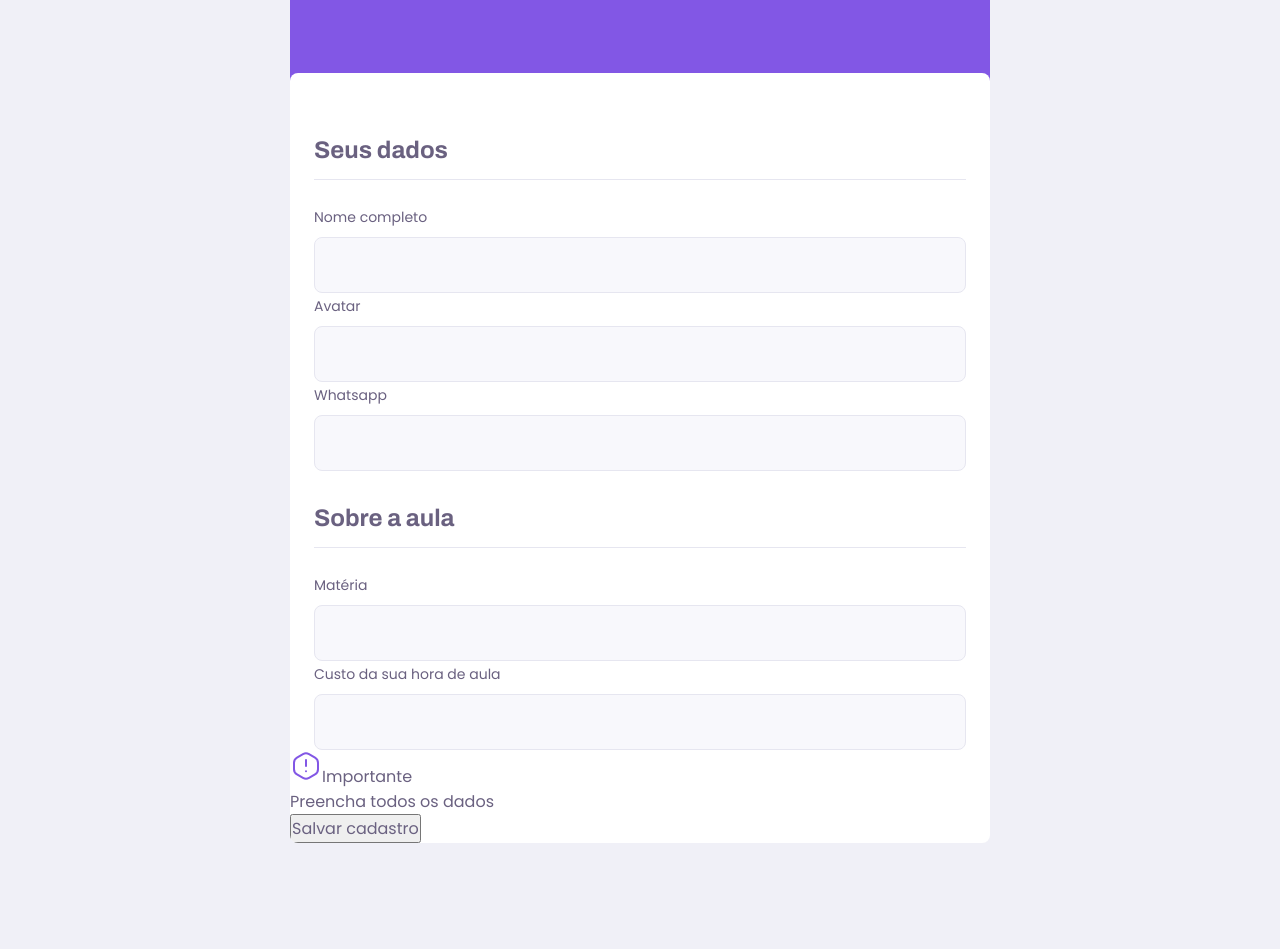
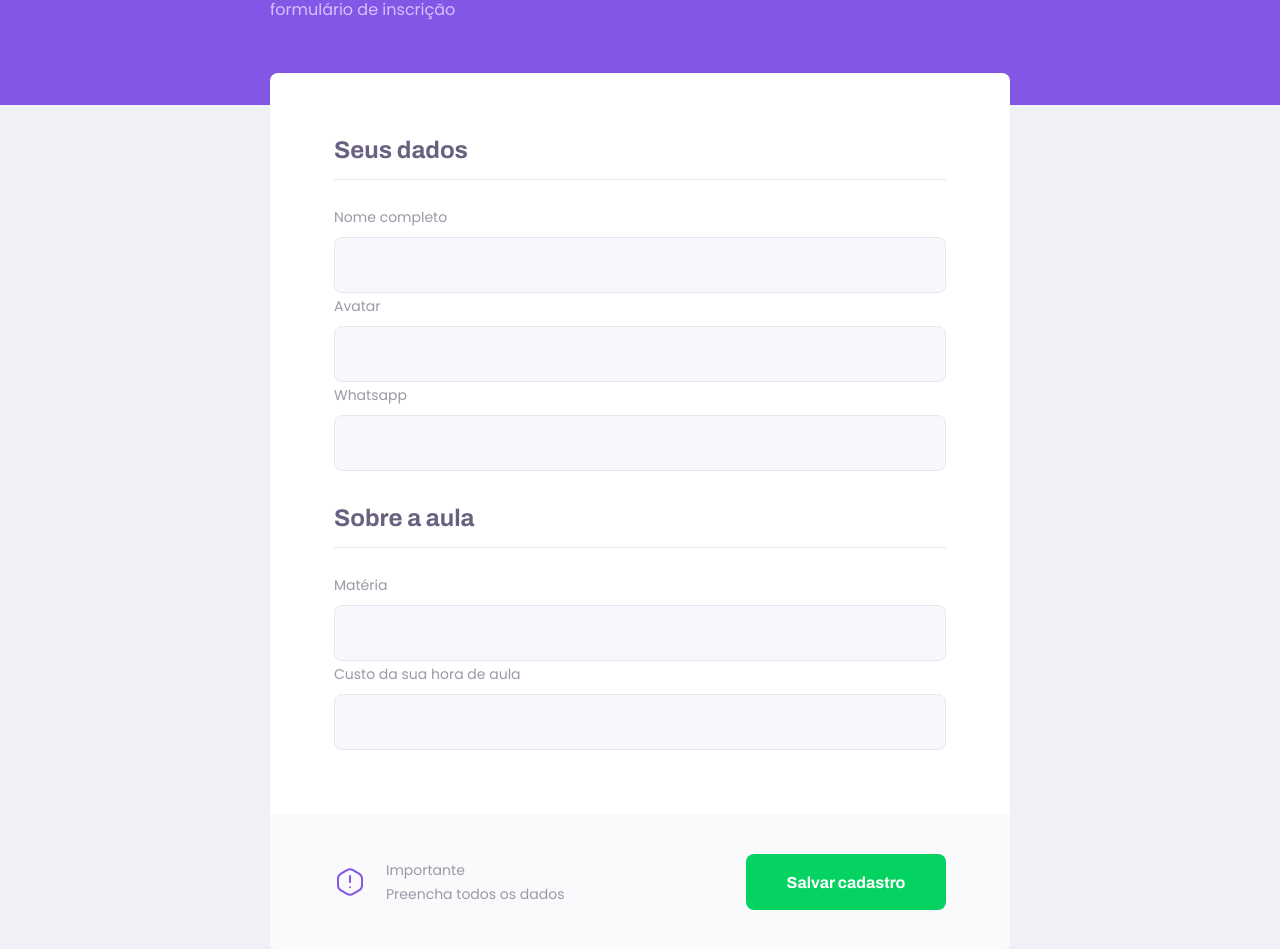
Before and after one commit to emanuel71jo/next-level-week-02-proffy, a React (Create React App) app in the folder web/: page /give-classes in a window 1280 px wide. Shown: the part 235-1184 px from the top of the page. Before the commit the page ends 1078 px from the top, so only its background shows below. Built offline with nearby package versions, Linux system fonts and the light colour scheme.

Commit message:
Css da pagina TeacherFOrm

```diff
--- a/web/src/pages/TeacherForm/styles.css
+++ b/web/src/pages/TeacherForm/styles.css
@@ -15,6 +15,10 @@
   margin: -3.2rem auto 3.2rem;
   padding-top: 6.4rem;
   overflow: hidden;
+}
+
+#page-teacher-form main label {
+  color: var(--color-text-complement);
 }
 
 #page-teacher-form main fieldset {
@@ -37,3 +41,74 @@
   padding-bottom: 1.6rem;
   border-bottom: 1px solid var(--color-line-in-white);
 }
+
+#page-teacher-form main footer {
+  padding: 4rem 2.4rem;
+  background: var(--color-box-footer);
+  border-top: 1px solid var(--color-in-line-white);
+  margin-top: 6.4rem;
+}
+
+#page-teacher-form main footer p {
+  display: flex;
+  align-items: center;
+  justify-content: center;
+  font-size: 1.4rem;
+  line-height: 2.4rem;
+  color: var(--color-text-complement);
+}
+
+#page-teacher-form main footer p img {
+  margin-right: 2rem;
+}
+
+#page-teacher-form main footer button {
+  width: 100%;
+  height: 5.6rem;
+  background: var(--color-secundary);
+  color: var(--color-button-text);
+  border: 0;
+  border-radius: 0.8rem;
+  cursor: pointer;
+  font: 700 1.6rem Archivo;
+  display: flex;
+  align-items: center;
+  justify-content: center;
+  text-decoration: none;
+  transition: background-color 0.2s;
+  margin-top: 3.2rem;
+}
+
+#page-teacher-form main footer button:hover {
+  background: var(--color-secundary-dark);
+}
+
+@media (min-width: 700px) {
+  #page-teacher-form {
+    max-width: 100vw;
+  }
+
+  #page-teacher-form .page-header .header-content {
+    margin-bottom: 0;
+  }
+
+  #page-teacher-form main fieldset {
+    padding: 0 6.4rem;
+  }
+
+  #page-teacher-form main footer {
+    padding: 4rem 6.4rem;
+    display: flex;
+    align-items: center;
+    justify-content: space-between;
+  }
+
+  #page-teacher-form main footer p {
+    justify-content: space-between;
+  }
+
+  #page-teacher-form main footer button {
+    width: 20rem;
+    margin-top: 0;
+  }
+}
```
